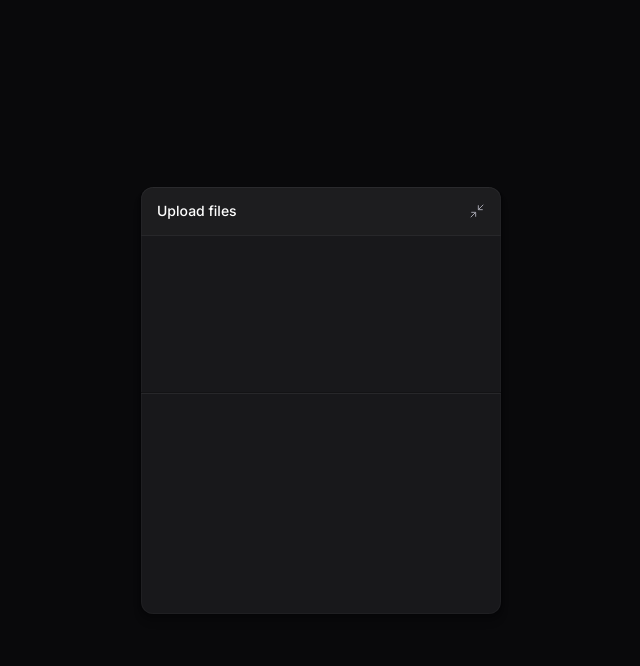
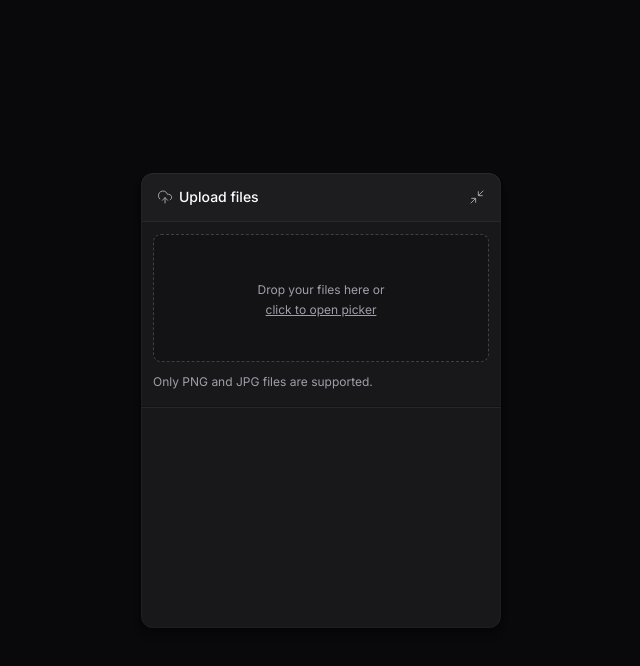
Before and after one commit to ReinanGuilherme3/ftr-pos-graduacao-fullstack-com-ia, a React (Vite) app in the folder aulas/upload-web/: page / in a window 1280 px wide. Both pictures are taken after a click on the button "Upload files". Shown: the top 666 px of the page, without its empty margins (319-959 px from the left). Built offline with nearby package versions, Linux system fonts and the light colour scheme.

Commit message:
Componentes: Dropzone & Title

```diff
--- a/aulas/upload-web/package.json
+++ b/aulas/upload-web/package.json
@@ -15,6 +15,7 @@
     "lucide-react": "^1.56.0",
     "react": "^19.2.8",
     "react-dom": "^19.2.8",
+    "react-dropzone": "^20.1.3",
     "tailwind-variants": "^3.3.1",
     "tailwindcss": "^4.3.3"
   },
--- a/aulas/upload-web/src/components/upload-widget-dropzone.tsx
+++ b/aulas/upload-web/src/components/upload-widget-dropzone.tsx
@@ -1,3 +1,33 @@
+import { useDropzone } from "react-dropzone";
+
 export function UploadWidgetDropzone() {
-  return <div className="px-3 h-32"></div>;
+  const { getRootProps, getInputProps, isDragActive } = useDropzone({
+    multiple: true,
+    accept: {
+      "image/jpeg": [],
+      "image/png": [],
+    },
+    onDrop(acceptedFiles) {
+      console.log(acceptedFiles);
+    },
+  });
+
+  return (
+    <div className="px-3 flex flex-col gap-3">
+      <div
+        data-active={isDragActive}
+        className="cursor-pointer text-zinc-400 bg-black/20 p-5 rounded-lg border border-zinc-700 border-dashed h-32 flex flex-col items-center justify-center gap-1 hover:border-zinc-600 transition-colors data-[active=true]:bg-indigo-500/10 data-[active=true]:border-indigo-500"
+        {...getRootProps()}
+      >
+        <input type="file" {...getInputProps()} />
+
+        <span className="text-xs">Drop your files here or</span>
+        <span className="text-xs underline">click to open picker</span>
+      </div>
+
+      <span className="text-xs text-zinc-400">
+        Only PNG and JPG files are supported.
+      </span>
+    </div>
+  );
 }
--- a/aulas/upload-web/src/components/upload-widget-header.tsx
+++ b/aulas/upload-web/src/components/upload-widget-header.tsx
@@ -2,11 +2,12 @@
 
 import { Minimize2 } from "lucide-react";
 import { Button } from "./ui/button";
+import { UploadWidgetTitle } from "./upload-widget-title";
 
 export function UploadWidgetHeader() {
   return (
     <div className="w-full p-4 py-2 bg-white/2 border-zinc-800 border-b flex items-center justify-between">
-      <span className="text-sm font-medium">Upload files</span>
+      <UploadWidgetTitle />
 
       <Collapsible.Trigger asChild>
         <Button size="icon" className="-mr-2">
--- a/aulas/upload-web/src/components/upload-widget-minimized-button.tsx
+++ b/aulas/upload-web/src/components/upload-widget-minimized-button.tsx
@@ -1,10 +1,11 @@
 import * as Collapsible from "@radix-ui/react-collapsible";
 import { Maximize2 } from "lucide-react";
+import { UploadWidgetTitle } from "./upload-widget-title";
 
 export function UploadWidgetMinimizedButton() {
   return (
     <Collapsible.Trigger className="group w-full bg-white/2 py-3 px-5 flex items-center justify-between">
-      <span className="text-sm font-medium">Upload files</span>
+      <UploadWidgetTitle />
 
       <Maximize2
         strokeWidth={1.5}
--- /dev/null
+++ b/aulas/upload-web/src/components/upload-widget-title.tsx
@@ -0,0 +1,10 @@
+import { UploadCloud } from "lucide-react";
+
+export function UploadWidgetTitle() {
+  return (
+    <div className="flex items-center gap-1.5 text-sm font-medium">
+      <UploadCloud className="size-4 text-zinc-400" strokeWidth={1.5} />
+      <span>Upload files</span>
+    </div>
+  );
+}
```
Also changed, not shown: 1 other file (tests, documents, lock files or other folders).
